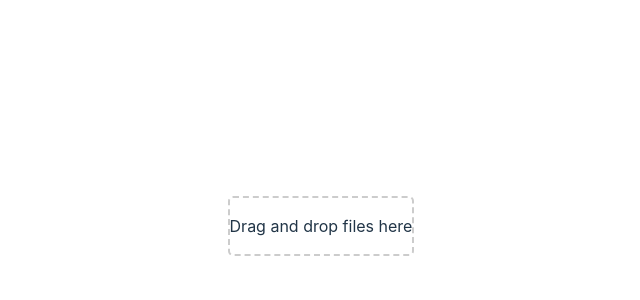
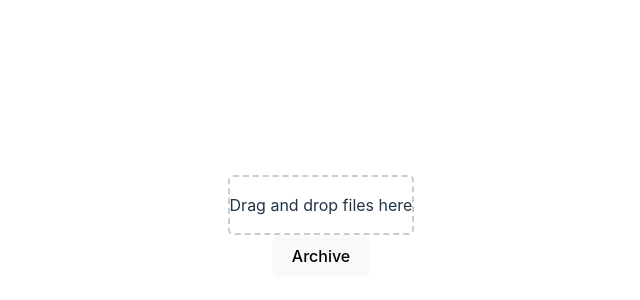
Before and after one commit to ksilverwall/tsumiki-uploader, a React (Vite) app: page / in a window 1280 px wide. Shown: the part 174-474 px from the top of the page, without its empty margins (319-959 px from the left). Built offline with nearby package versions, Linux system fonts and the light colour scheme.

Commit message:
append archive flag logic

```diff
--- a/src/App.tsx
+++ b/src/App.tsx
@@ -1,4 +1,4 @@
-import { useCallback, useReducer } from "react";
+import { useCallback, useReducer, useState } from "react";
 import ImagePreview from "./ImagePreview";
 import FileLoader from "./FileLoader";
 import "./App.css";
@@ -22,12 +22,17 @@ const SelectionStatusReducer = (
         ...state,
         ...action.files.map((f) => ({ file: f, marked: false })),
       ];
+    case "ARCHIVE":
+      return state.map((s) =>
+        s.marked ? { ...s, status: false, archiveiId: action.archiveId } : s
+      );
     default:
       return state;
   }
 };
 
 function App() {
+  const [currentArchiveId, setCurrentArchiveId] = useState<number>(0);
   const [selectionStatus, dispatch] = useReducer(SelectionStatusReducer, []);
 
   const onSelect = useCallback(
@@ -42,18 +47,34 @@ function App() {
   );
 
   return (
+    <div>
       <div className="gallery-view">
         {selectionStatus.length > 0 ? (
           <>
-          {selectionStatus.map((status, index) => (
+            {selectionStatus.map((status, index) =>
+              status.archiveiId === undefined ? (
                 <div key={index} onClick={() => onSelect(index)}>
                   <ImagePreview file={status.file} marked={status.marked} />
                 </div>
-          ))}
+              ) : null
+            )}
           </>
         ) : (
-        <FileLoader onLoaded={(files) => dispatch({ type: "LOADED", files })} />
+          <FileLoader
+            onLoaded={(files) => dispatch({ type: "LOADED", files })}
+          />
         )}
+      </div>
+      <div>
+        <button
+          onClick={() => {
+            dispatch({ type: "ARCHIVE", archiveId: currentArchiveId });
+            setCurrentArchiveId(currentArchiveId + 1);
+          }}
+        >
+          Archive
+        </button>
+      </div>
     </div>
   );
 }
--- a/src/models.d.ts
+++ b/src/models.d.ts
@@ -1,4 +1,5 @@
 type SelectionStatus = {
   file: File;
   marked: boolean;
+  archiveiId?: number;
 };
```
Also changed, not shown: src/SelectionStatusAction.d.ts (+7 -1 lines). Lines whose indentation alone changed are shown as unchanged.
